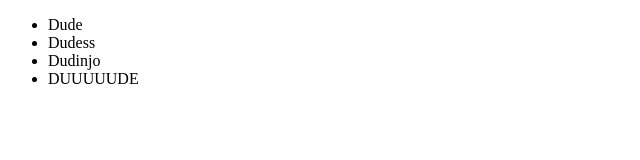
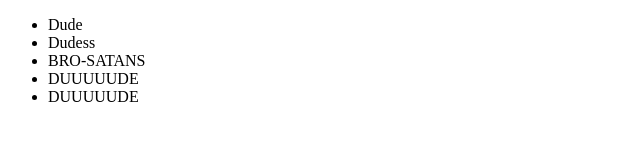
Before and after one commit to filipinyo/learnGit, a plain HTML site: page index.html in a window 1280 px wide. Shown: the whole page, without its empty margins (0-640 px from the left). Drawn offline with Linux system fonts and the light colour scheme.

Commit message:
Ok this si super important!

```diff
--- a/index.html
+++ b/index.html
@@ -7,7 +7,8 @@
 	<ul>
 		<li>Dude</li>
 		<li>Dudess</li>
-		<li>Dudinjo</li>
+		<li>BRO-SATANS</li>
+		<li>DUUUUUDE</li>
 		<li>DUUUUUDE</li>
 	</ul>
 
```
